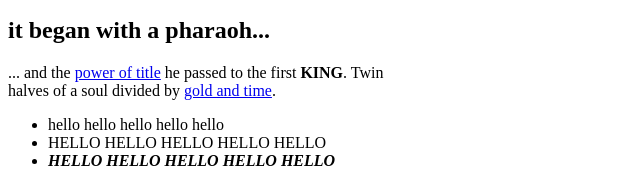
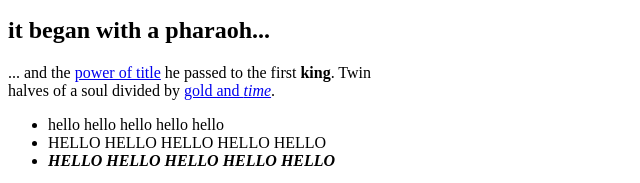
Before and after one commit to avy19/nihil-novi-sub-ra, a plain HTML site: page index.html in a window 1280 px wide. Shown: the part 538-721 px from the top of the page, 0-640 px from the left. Drawn offline with Linux system fonts and the light colour scheme.

Commit message:
minor text fixes

```diff
--- a/index.html
+++ b/index.html
@@ -34,9 +34,9 @@
       <h2>it began with a pharaoh...</h2>
       <p>
         ... and the <a href="http://lead-me-here-to-rest">power of title</a> he
-          passed to the first <b>KING</b>. Twin<br>
+          passed to the first <b>king</b>. Twin<br>
         halves of a soul divided by <a href="http://hover-over-me"
-          title="treasure! treasure! treasure!">gold and time</a>.
+          title="treasure! treasure! treasure!">gold and <i>time</i></a>.
           <ul>
             <li>hello hello hello hello hello</li>
             <li>HELLO HELLO HELLO HELLO HELLO</li>
```
